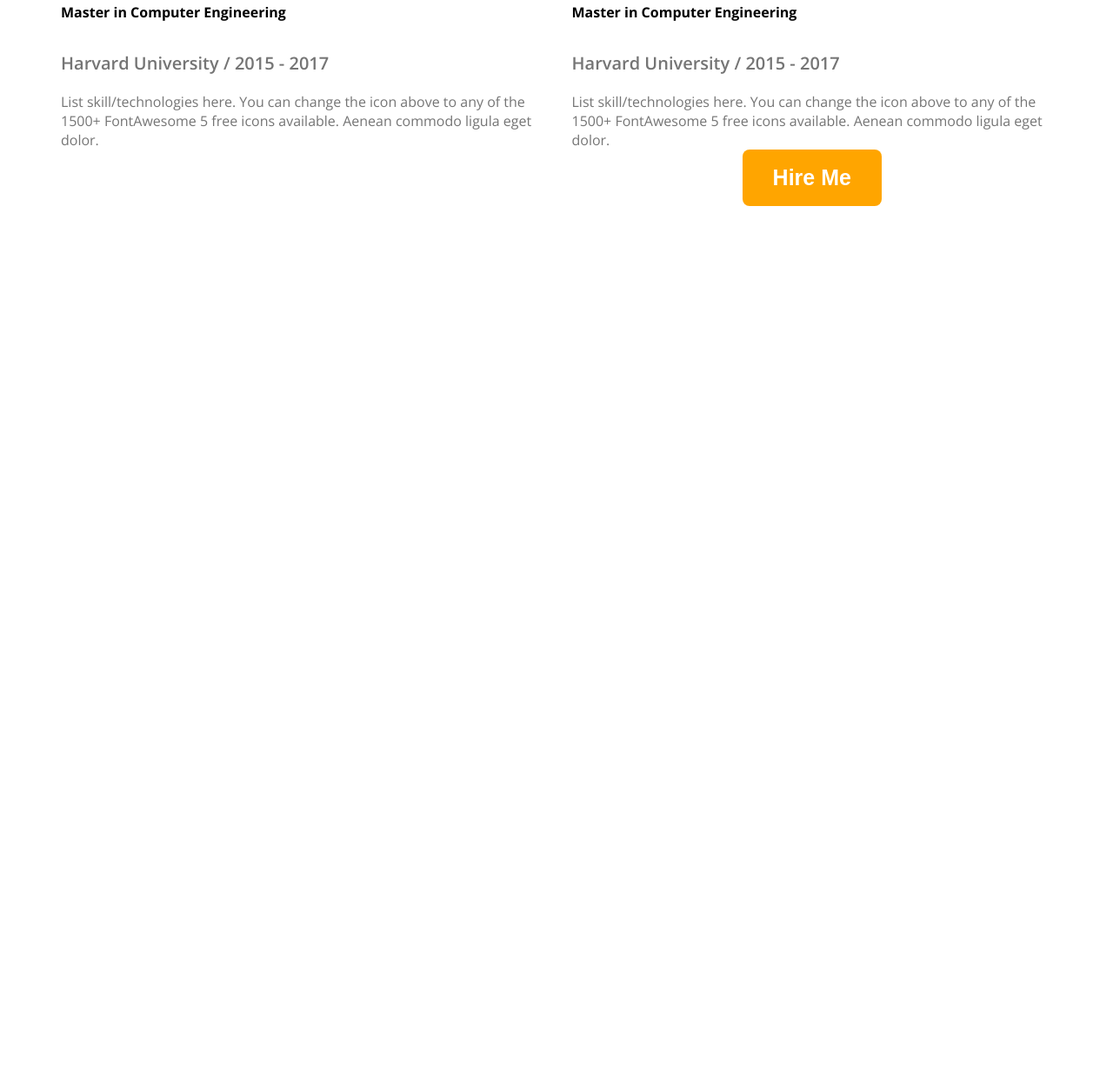
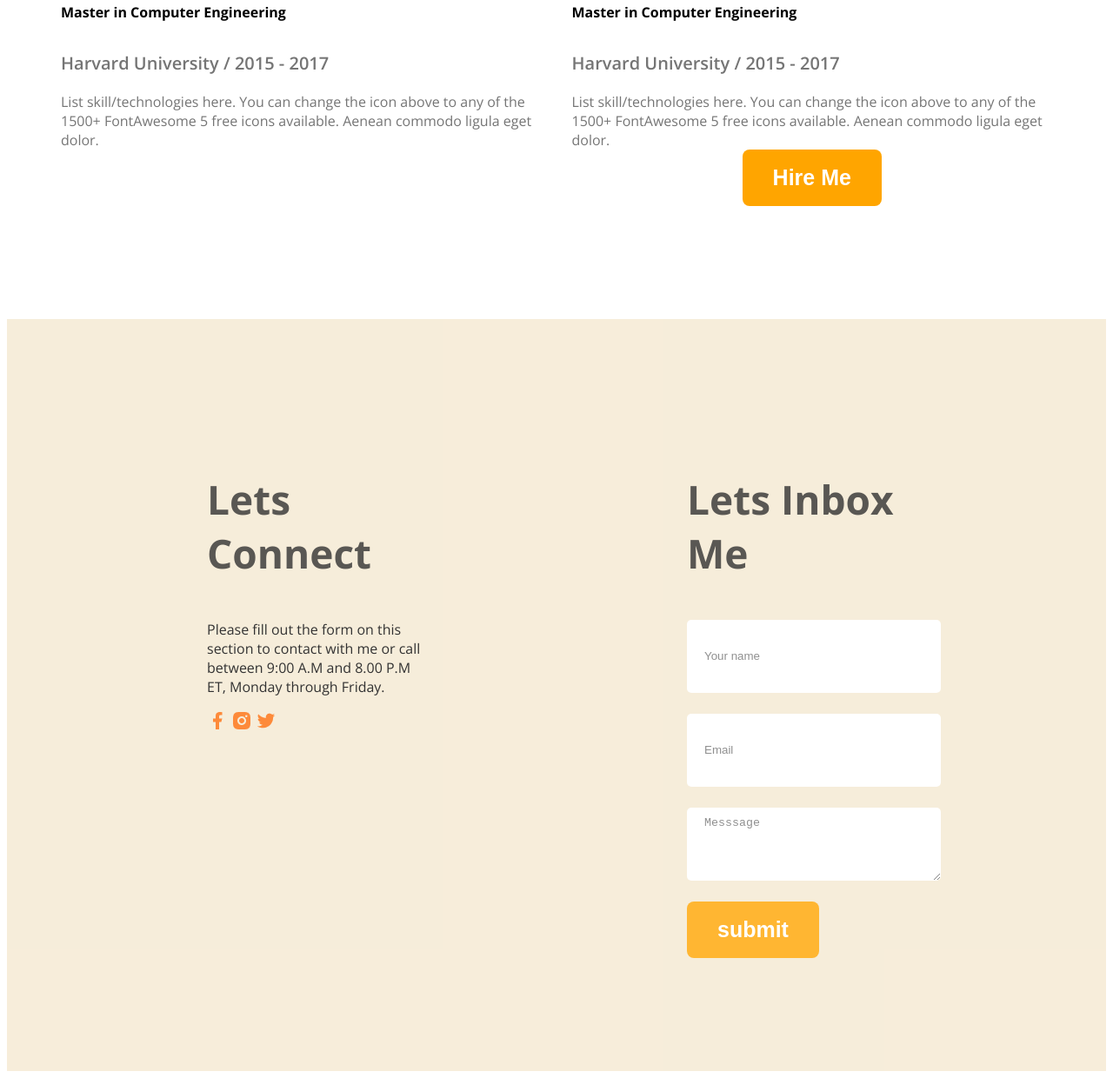
Before and after one commit to MonyeemTAMZID/make-my-portfolio, a plain HTML site: page index.html in a window 1280 px wide. Shown: the part 2973-4213 px from the top of the page at 87% size. Before the commit the page ends 3340 px from the top, so only its background shows below. Drawn offline with nearby package versions, Linux system fonts and the light colour scheme.

Commit message:
added the last page

```diff
--- a/index.html
+++ b/index.html
@@ -196,6 +196,28 @@
        </div>
       </section>
       </main>
-    <footer></footer>
+    <footer class="section-bg">
+      <div class="footer-column">
+        <h3 class="section-title">Lets Connect</h3>
+        <p>Please fill out the form on this section to contact with me or call between 9:00 A.M and 8.00 P.M ET, Monday through Friday.</p>
+        <div>
+          <a href=""><img src="images/icons/facebook.png" alt=""></a>
+          <a href=""><img src="images/icons/insta.png" alt=""></a>
+          <a href=""><img src="images/icons/twitter.png" alt=""></a>
+        </div>
+      </div>
+      <div class="footer-column">
+        <h3 class="section-title">Lets Inbox Me</h3>
+        <form action="">
+          <input placeholder="Your name" type="text" name="" id="">
+          <!-- <br> -->
+          <input placeholder="Email" type="email" name="" id="">
+          <!-- <br> -->
+          <textarea placeholder="Messsage" name="" id="" cols="30" rows="20"></textarea>
+          <!-- <br> -->
+          <input class="btn-primary" type="submit" value="submit">
+        </form>
+      </div>
+    </footer>
   </body>
 </html>
--- a/styles/style.css
+++ b/styles/style.css
@@ -138,3 +138,21 @@ main{
 .resume hr{
     margin: 20px auto;
 }
+footer{
+    gap: 300px;
+    padding: 130px 230px;
+    display: flex;
+}
+.footer-column{
+    width: 50%;
+}
+footer input[type="text"],footer input[type="email"],footer textarea{
+    height: 64px;
+    border-radius: 5px;
+    background-color: white;
+    display: block;
+    width: 100%;
+    padding: 10px 20px;
+    margin-bottom: 24px;
+    border: none;
+}
```
